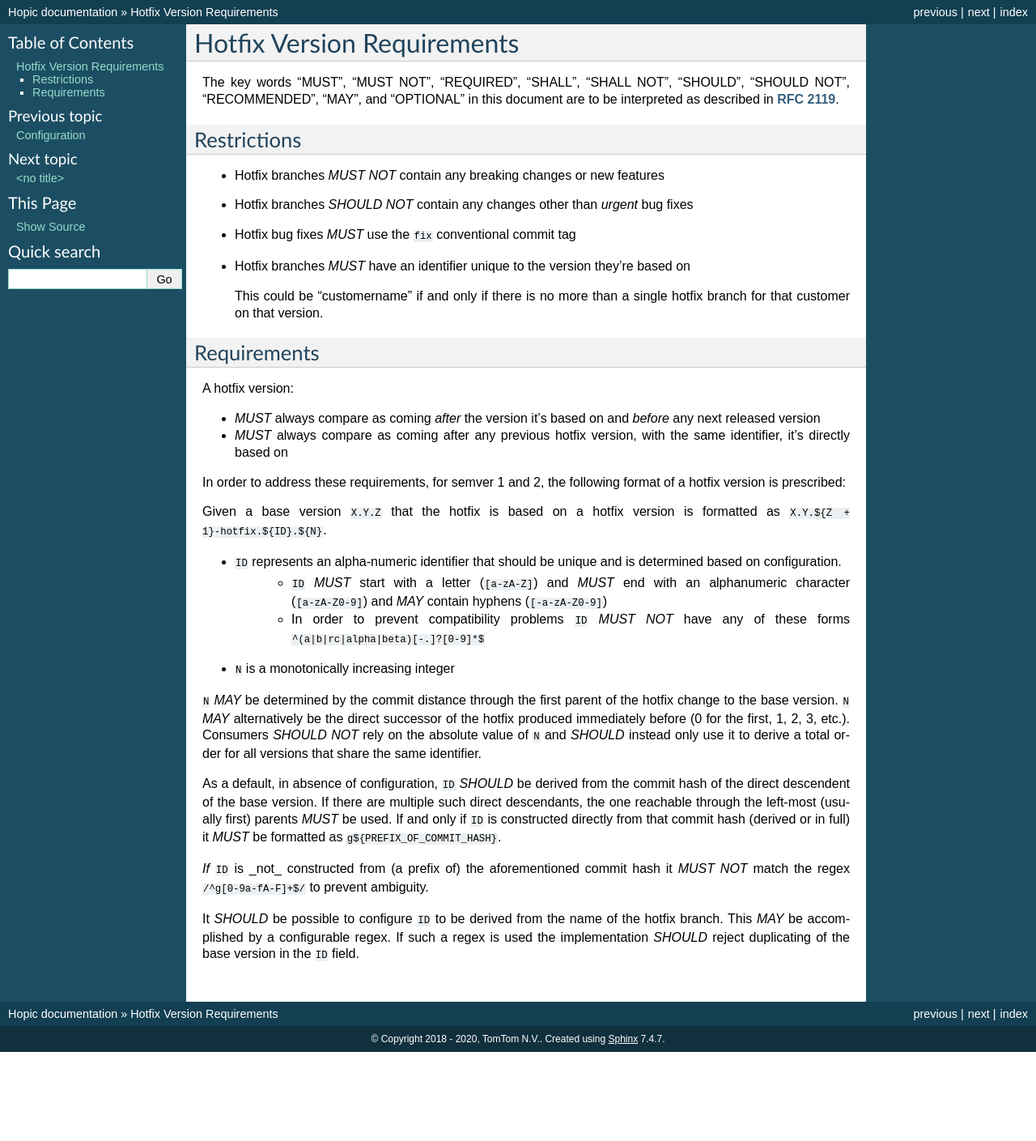
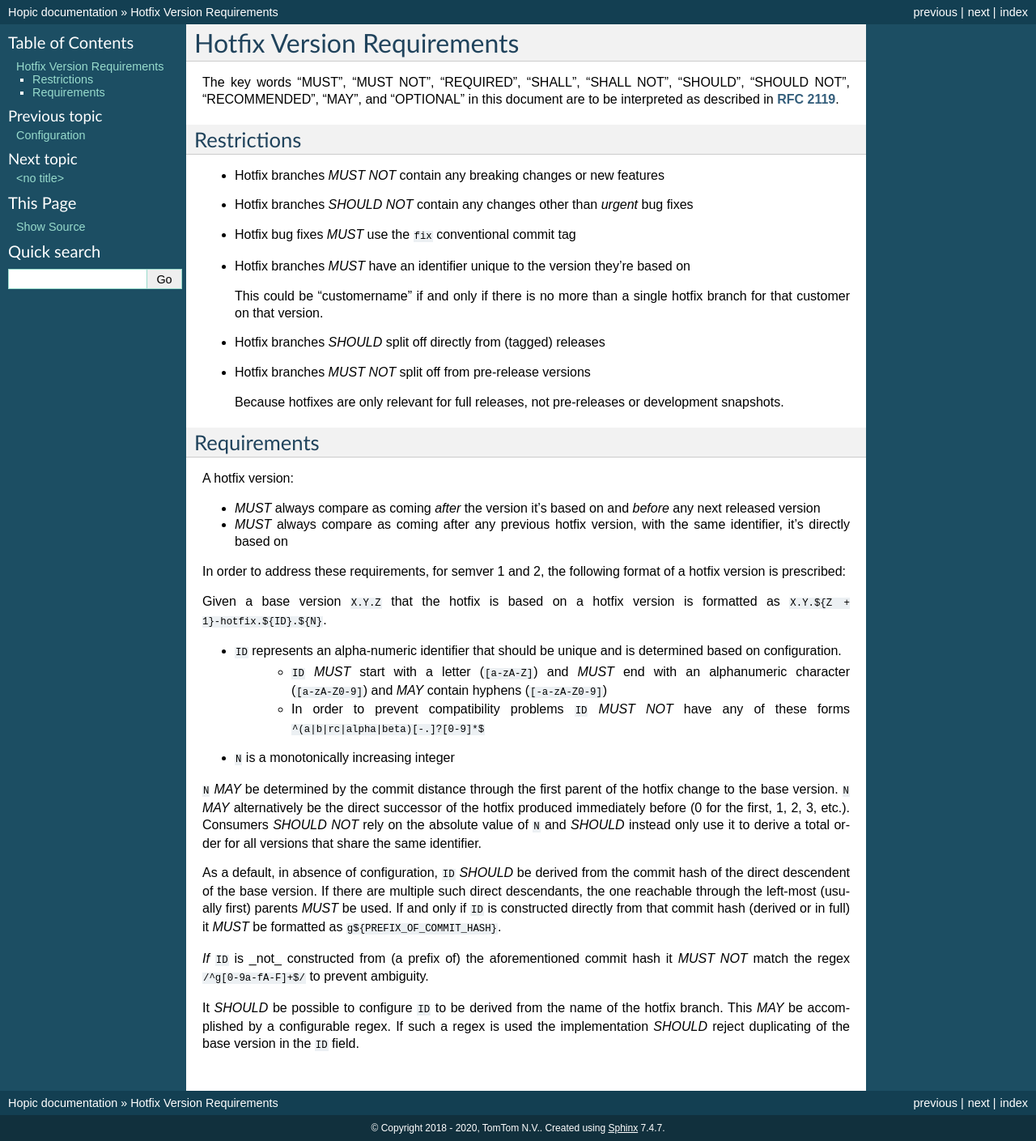
Before and after one commit to tomtom-international/hopic, a Sphinx documentation site: the page built from doc/source/hotfix.rst, in a window 1280 px wide. Shown: the whole page at 81% size. Built offline with Sphinx 7.4.7, drawn with Linux system fonts in a browser that asks for light colours; before the commit the page ends 1299 px from its top, so only the background shows below that.

Commit message:
docs(hotfix): require hotfixes to only be *directly* on top of releases
Addresses: PIPE-1059

```diff
--- a/doc/source/hotfix.rst
+++ b/doc/source/hotfix.rst
@@ -32,6 +32,11 @@
 
   This could be "customername" if and only if there is no more than a single hotfix branch for that customer on that version.
 
+* Hotfix branches *SHOULD* split off directly from (tagged) releases
+* Hotfix branches *MUST NOT* split off from pre-release versions
+
+  Because hotfixes are only relevant for full releases, not pre-releases or development snapshots.
+
 Requirements
 ------------
 
```
